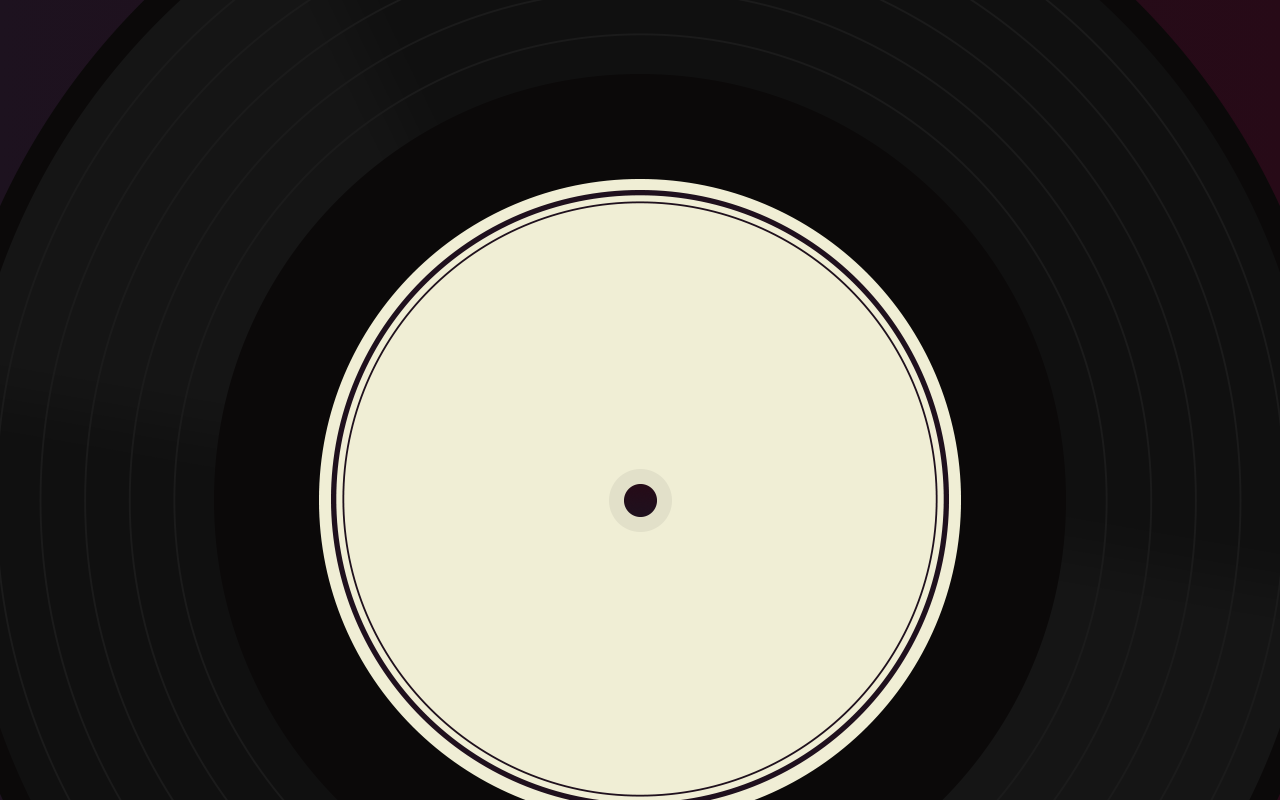
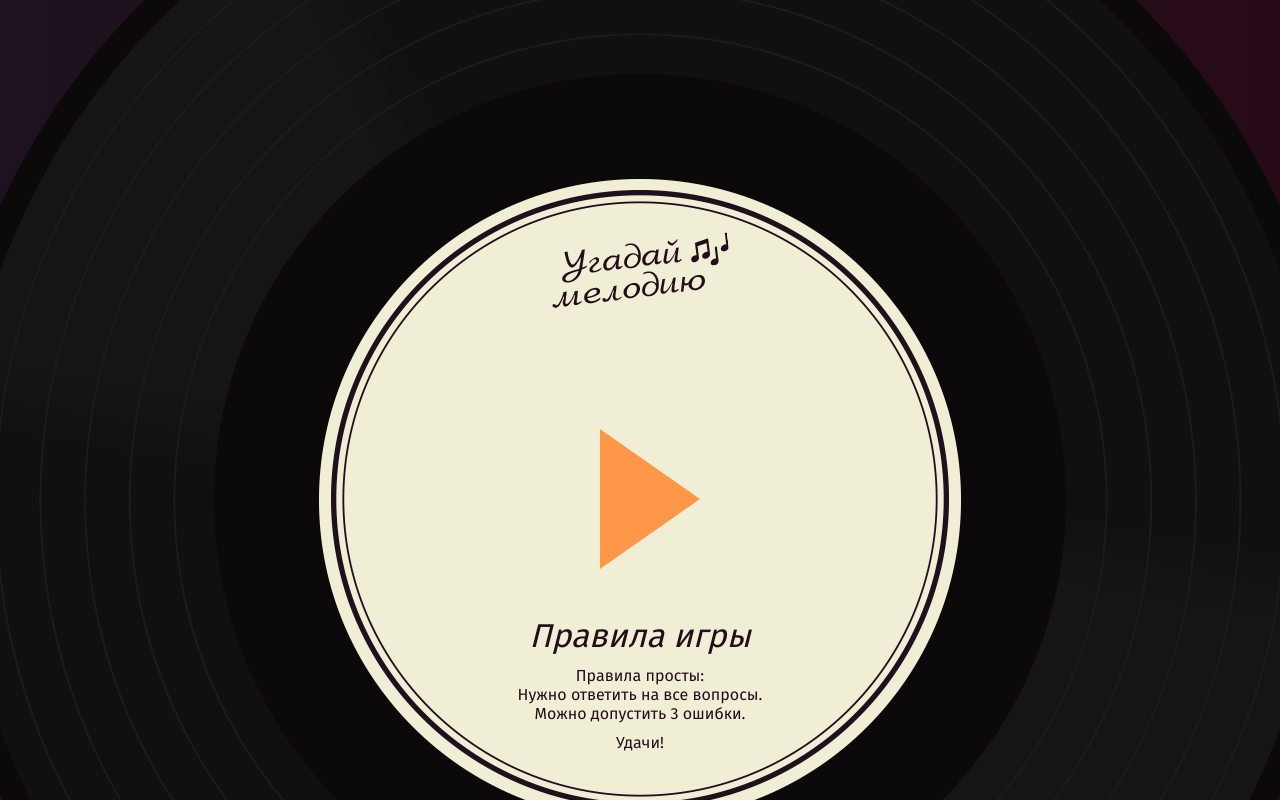
Before and after one commit to ildarjans/1136803-guess-melody-5, a React app: page / in a window 1280 px wide. Shown: the top 800 px of the page. Built offline with nearby package versions, Linux system fonts and the light colour scheme.

Commit message:
remove default export. Props destruction. Refactor

```diff
--- a/src/components/app/app.jsx
+++ b/src/components/app/app.jsx
@@ -1,22 +1,31 @@
 import React from "react";
+import {BrowserRouter, Switch, Route} from 'react-router-dom';
 import PropTypes from "prop-types";
-import {BrowserRouter, Switch, Route} from 'react-router-dom';
-import Welcome from "../welcome/welcome";
-import Login from "../login/login";
-import ResultLose from "../result-lose/result-lose";
-import ResultWin from "../result-win/result-win";
-import GameArtist from "../game-artist/game-artist";
-import GameGenre from "../game-genre/game-genre";
+import {Welcome} from "../welcome/welcome";
+import {Login} from "../login/login";
+import {ResultLose} from "../result-lose/result-lose";
+import {ResultWin} from "../result-win/result-win";
+import {GameArtist} from "../game-artist/game-artist";
+import {GameGenre} from "../game-genre/game-genre";
+import {Game} from "../game/game";
 
 
-const App = (props) => {
-  const {errorsCount} = props;
+export const App = ({errorsCount, questions}) => {
+  const [genreQuestion, artistQuestion] = questions;
   return (
     <BrowserRouter>
       <Switch>
-        <Route exact path="/">
-          <Welcome errorsCount={errorsCount}/>
-        </Route>
+        <Route
+          exact path="/"
+          render={({history}) => {
+            return (
+              <Welcome
+                errorsCount={errorsCount}
+                onWelcomeButtonClick={() => history.push(`/game`)}
+              />
+            );
+          }}
+        />
         <Route exact path="/login">
           <Login/>
         </Route>
@@ -27,10 +36,22 @@
           <ResultLose/>
         </Route>
         <Route exact path="/dev-genre">
-          <GameGenre/>
+          <GameGenre
+            question={genreQuestion}
+            onAnswer={() => {}}
+          />
         </Route>
         <Route exact path="/dev-artist">
-          <GameArtist/>
+          <GameArtist
+            question={artistQuestion}
+            onAnswer={() => {}}
+          />
+        </Route>
+        <Route exact path="/game">
+          <Game
+            errorsCount={errorsCount}
+            questions={questions}
+          />
         </Route>
       </Switch>
     </BrowserRouter>
@@ -39,6 +60,5 @@
 
 App.propTypes = {
   errorsCount: PropTypes.number.isRequired,
+  questions: PropTypes.array.isRequired,
 };
-
-export default App;
--- a/src/components/login/login.jsx
+++ b/src/components/login/login.jsx
@@ -1,6 +1,6 @@
 import React from 'react';
 
-const Login = () => {
+export const Login = () => {
   return (
     <section className="login">
       <div className="login__logo">
@@ -24,5 +24,3 @@
     </section>
   );
 };
-
-export default Login;
--- a/src/components/result-lose/result-lose.jsx
+++ b/src/components/result-lose/result-lose.jsx
@@ -1,6 +1,6 @@
 import React from 'react';
 
-const ResultLose = () => {
+export const ResultLose = () => {
   return (
     <section className="result">
       <div className="result__logo">
@@ -14,5 +14,3 @@
     </section>
   );
 };
-
-export default ResultLose;
--- a/src/components/result-win/result-win.jsx
+++ b/src/components/result-win/result-win.jsx
@@ -1,6 +1,6 @@
 import React from 'react';
 
-const ResultWin = () => {
+export const ResultWin = () => {
   return (
     <section className="result">
       <div className="result__logo">
@@ -12,5 +12,3 @@
     </section>
   );
 };
-
-export default ResultWin;
--- a/src/components/welcome/welcome.jsx
+++ b/src/components/welcome/welcome.jsx
@@ -1,18 +1,20 @@
 import React from 'react';
 import PropTypes from 'prop-types';
 
-
-const Welcome = (props) => {
-  const {errorsCount} = props;
-
+export const Welcome = ({errorsCount, onWelcomeButtonClick}) => {
   return (
     <section className="welcome">
       <div className="welcome__logo">
-        <img src="img/melody-logo.png" alt="Угадай мелодию" width="186" height="83" />
+        <img src="img/melody-logo.png" alt="Угадай мелодию" width="186" height="83"/>
       </div>
-      <button className="welcome__button">
+
+      <button
+        className="welcome__button"
+        onClick={onWelcomeButtonClick}
+      >
         <span className="visually-hidden">Начать игру</span>
       </button>
+
       <h2 className="welcome__rules-title">Правила игры</h2>
       <p className="welcome__text">Правила просты:</p>
       <ul className="welcome__rules-list">
@@ -25,7 +27,6 @@
 };
 
 Welcome.propTypes = {
-  errorsCount: PropTypes.number.isRequired
+  errorsCount: PropTypes.number.isRequired,
+  onWelcomeButtonClick: PropTypes.func.isRequired,
 };
-
-export default Welcome;
```
